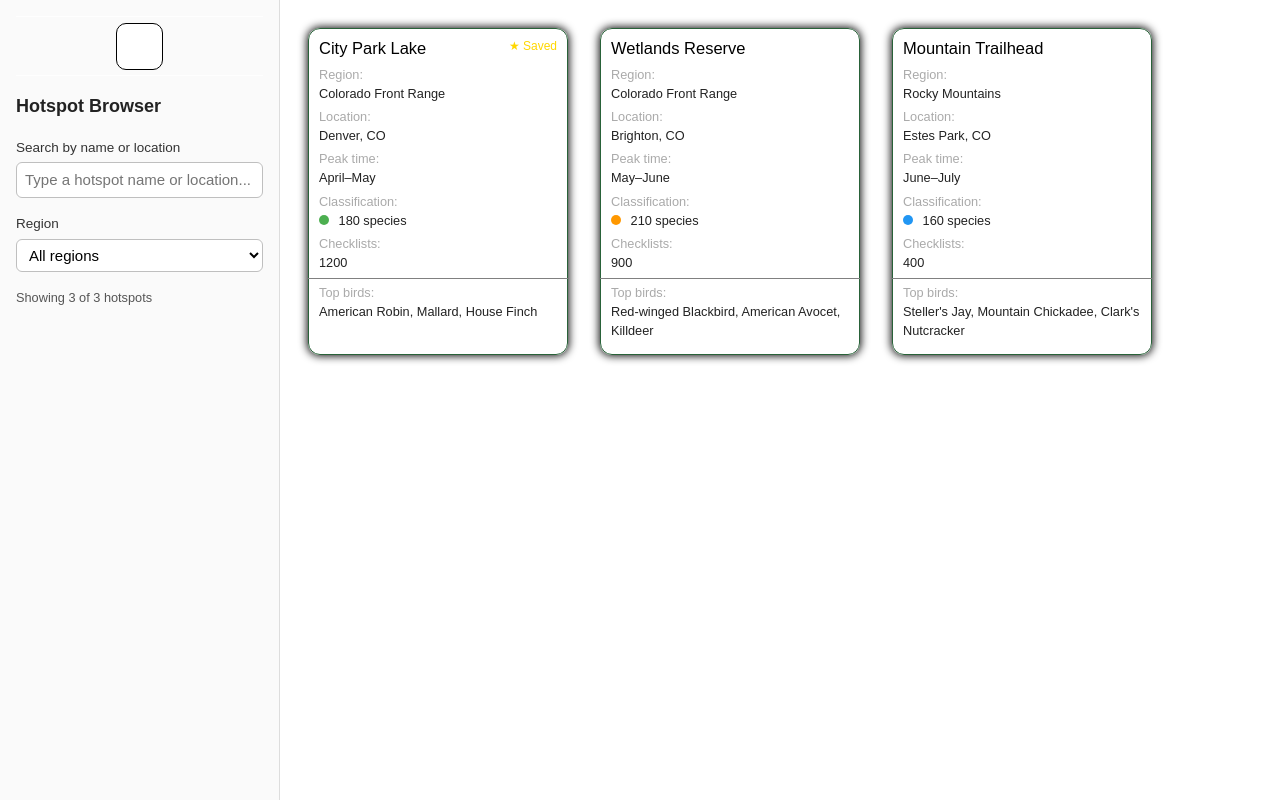
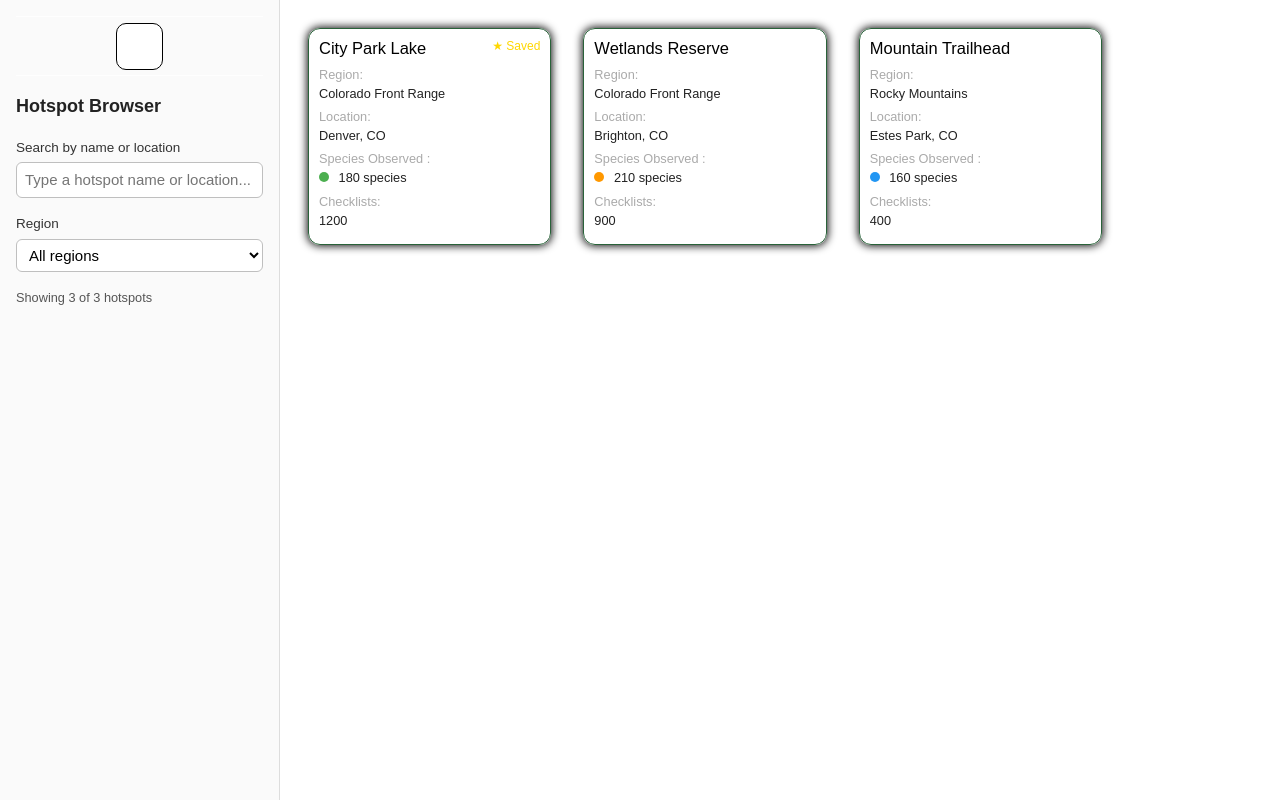
Before and after one commit to BrooktieFrogge/EBird_Hotspot_Ranker, a Vue app in the folder client/: page /hotspot-search in a window 1280 px wide. Built offline with nearby package versions, Linux system fonts and the light colour scheme; some icons are missing.

Commit message:
delete top birds and peak time on cards

```diff
--- a/client/src/components/HotspotCard.vue
+++ b/client/src/components/HotspotCard.vue
@@ -16,15 +16,10 @@
       <span class="value">{{ location }}</span>
     </div>
 
-    <!-- Peak season -->
-    <div class="row">
-      <span class="label">Peak time:</span>
-      <span class="value">{{ peakSeason }}</span>
-    </div>
 
     <!-- eBird color / stats -->
     <div class="row">
-      <span class="label">Classification:</span>
+      <span class="label">Species Observed :</span>
       <span class="value">
         <span class="color-dot" :style="{ backgroundColor: colorClass }"></span>
         {{ speciesCount }} species
@@ -34,14 +29,6 @@
     <div class="row">
       <span class="label">Checklists:</span>
       <span class="value">{{ checklistCount }}</span>
-    </div>
-
-    <!-- Top birds -->
-    <div class="row top-birds">
-      <span class="label">Top birds:</span>
-      <span class="value">
-        {{ topBirds.join(', ') }}
-      </span>
     </div>
 
     <!-- Saved indicator -->
```
